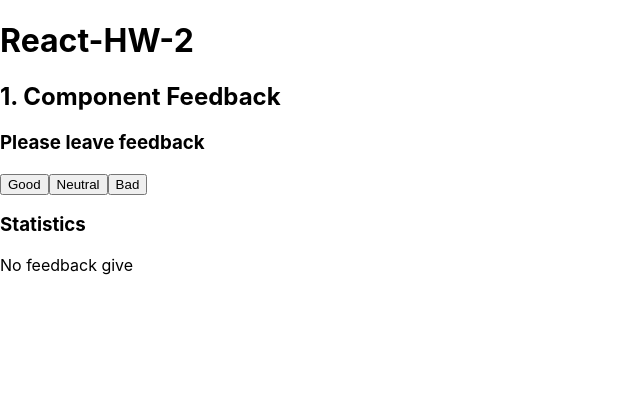
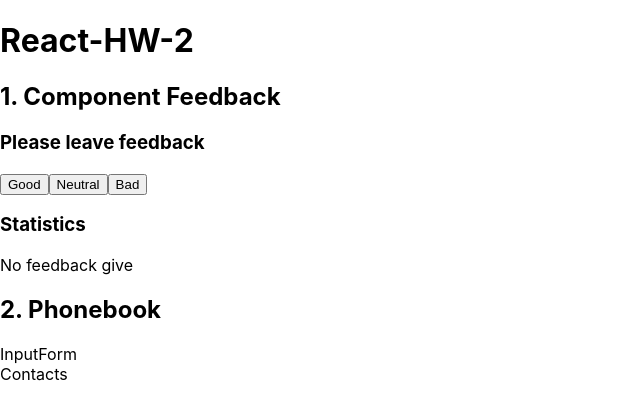
Before and after one commit to davidnedkonst/react-hw-02, a React (Create React App) app: page / in a window 1280 px wide. Shown: the top 420 px of the page, without its empty margins (0-640 px from the left). Built offline with nearby package versions, Linux system fonts and the light colour scheme.

Commit message:
HW2-2. Initial components.

```diff
--- a/src/components/App/App.js
+++ b/src/components/App/App.js
@@ -1,5 +1,7 @@
 import './App.css';
 import Feedback from '../Feedback';
+import Phonebook from '../Phonebook';
+
 
 export default function App() {
   return (
@@ -8,6 +10,9 @@ export default function App() {
 
       <h2>1. Component Feedback</h2>
       <Feedback />
+
+      <h2>2. Phonebook</h2>
+      <Phonebook />
     </div>
   );
 };
--- /dev/null
+++ b/src/components/Contacts/Contacts.js
@@ -0,0 +1,7 @@
+export default function Contacts() {
+    return (
+        <div>
+            Contacts
+        </div>
+    );
+}
--- /dev/null
+++ b/src/components/Contacts/index.js
@@ -0,0 +1 @@
+export { default } from './Contacts';
--- /dev/null
+++ b/src/components/InputForm/InputForm.js
@@ -0,0 +1,7 @@
+export default function InputForm() {
+    return (
+        <div>
+            InputForm
+        </div>
+    );
+}
--- /dev/null
+++ b/src/components/InputForm/index.js
@@ -0,0 +1 @@
+export { default } from './InputForm';
--- /dev/null
+++ b/src/components/Phonebook/Phonebook.js
@@ -0,0 +1,16 @@
+import React from "react";
+import InputForm from "../InputForm";
+import Contacts from "../Contacts";
+
+export default class Phonebook extends React.Component{
+    state = {};
+
+    render() {
+        return (
+            <div>
+                <InputForm />
+                <Contacts/>
+            </div>
+        );
+    };
+}
--- /dev/null
+++ b/src/components/Phonebook/index.js
@@ -0,0 +1 @@
+export { default } from './Phonebook';
```
